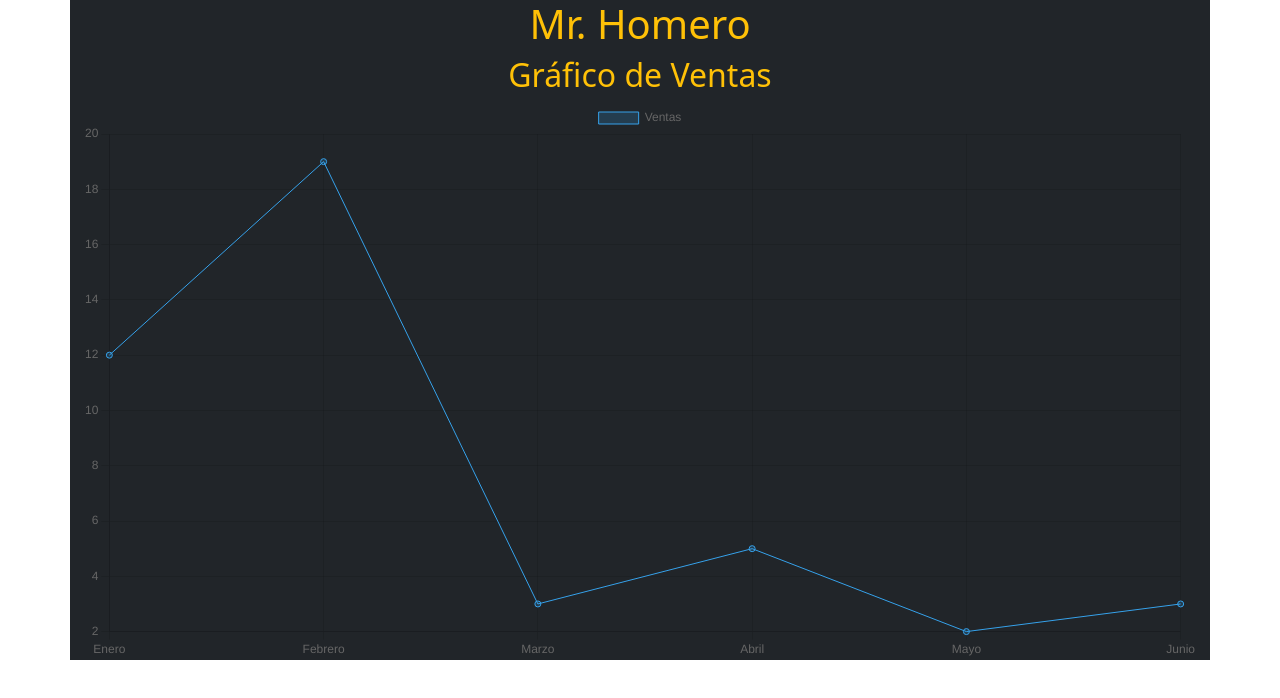
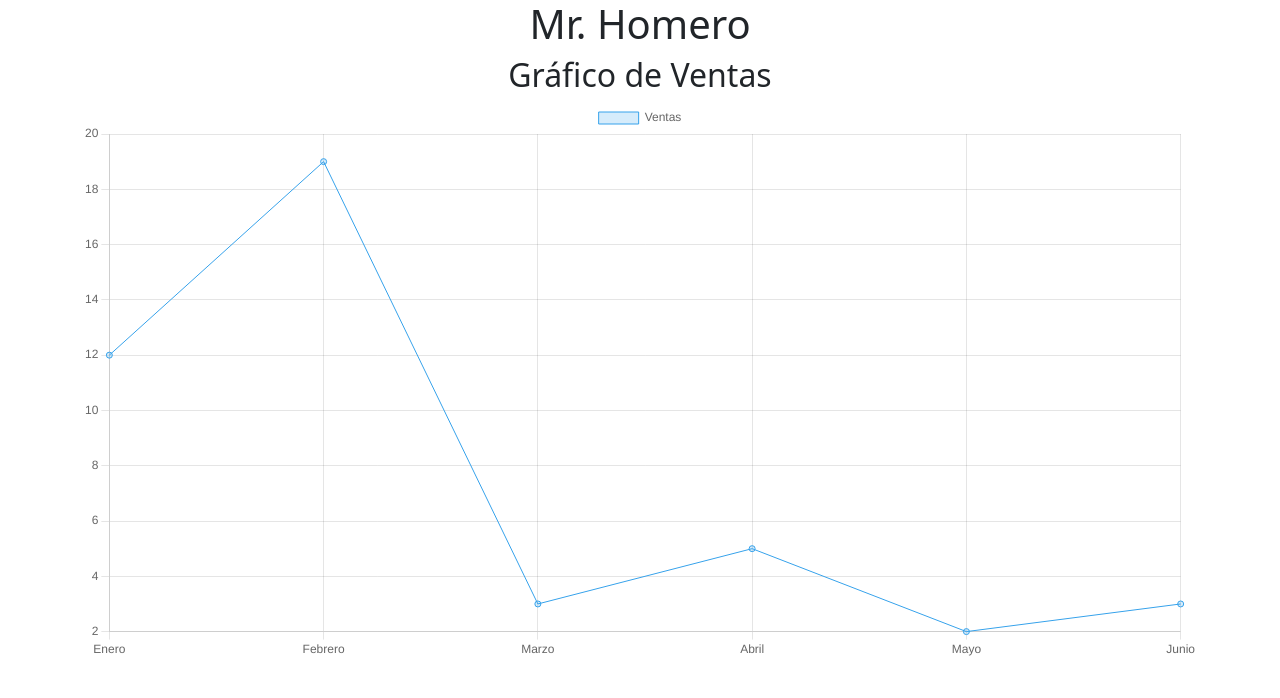
Before and after one commit to cmsrwood/mrhomero, a React (Create React App) app in the folder codigo/: page / in a window 1280 px wide. Shown: the top 698 px of the page. Built offline with nearby package versions, Linux system fonts and the light colour scheme.

Commit message:
chart js

```diff
--- a/codigo/src/App.js
+++ b/codigo/src/App.js
@@ -1,7 +1,7 @@
 import MiGrafico from './graficas/MiGrafico';
 function App() {
   return (
-    <div className="container text-center bg-dark text-warning">
+    <div className="container text-center ">
       <h1>Mr. Homero</h1>
       <MiGrafico></MiGrafico>
     </div>
```
